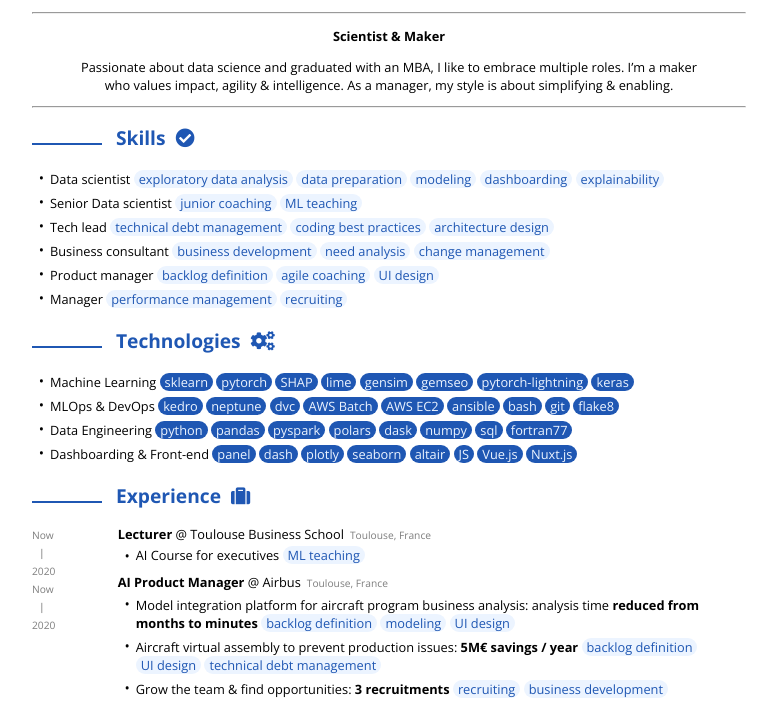
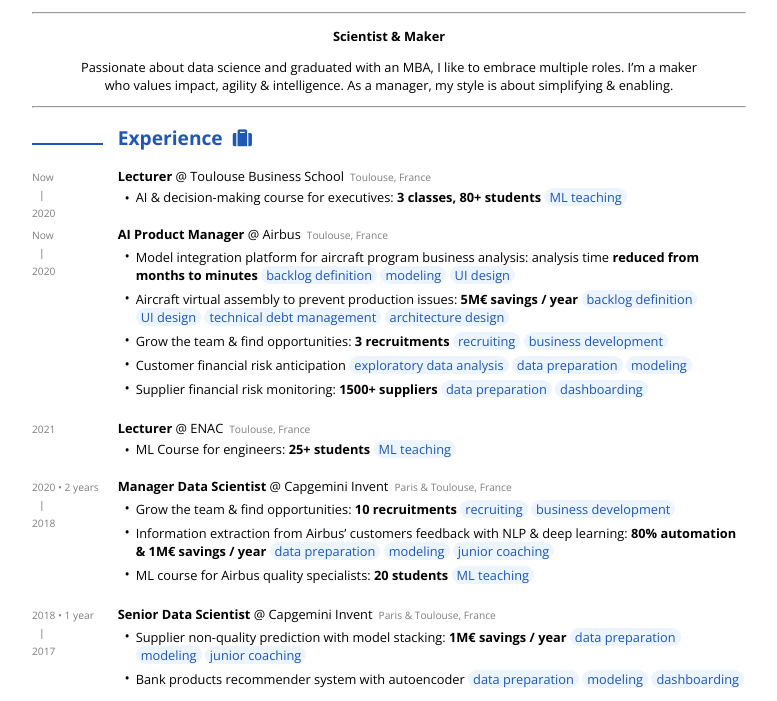
Before and after one commit to qchenevier/resume, a plain HTML site: page index.html in a window 1280 px wide. Shown: the part 78-779 px from the top of the page, without its empty margins (251-1028 px from the left). Drawn offline with nearby package versions, Linux system fonts and the light colour scheme.

Commit message:
polishing

```diff
--- a/index.html
+++ b/index.html
@@ -32,35 +32,19 @@
 <p>Passionate about data science and graduated with an MBA, I like to embrace multiple roles. I’m a maker who values impact, agility &amp; intelligence. As a manager, my style is about simplifying &amp; enabling.</p>
 </blockquote>
 <hr />
-<h2 id="skills">Skills  <i class="fa fa-check-circle"></i></h2>
-<ul>
-<li><p>Data scientist <sk>exploratory data analysis</sk> <sk>data preparation</sk> <sk>modeling</sk> <sk>dashboarding</sk> <sk>explainability</sk></p></li>
-<li><p>Senior Data scientist <sk>junior coaching</sk> <sk>ML teaching</sk></p></li>
-<li><p>Tech lead <sk>technical debt management</sk> <sk>coding best practices</sk> <sk>architecture design</sk></p></li>
-<li><p>Business consultant <sk>business development</sk> <sk>need analysis</sk> <sk>change management</sk></p></li>
-<li><p>Product manager <sk>backlog definition</sk> <sk>agile coaching</sk> <sk>UI design</sk></p></li>
-<li><p>Manager <sk>performance management</sk> <sk>recruiting</sk></p></li>
-</ul>
-<h2 id="technologies">Technologies  <i class="fa fa-cogs"></i></h2>
-<ul>
-<li><p>Machine Learning <tk>sklearn</tk> <tk>pytorch</tk> <tk>SHAP</tk> <tk>lime</tk> <tk>gensim</tk> <tk>gemseo</tk> <tk>pytorch-lightning</tk> <tk>keras</tk></p></li>
-<li><p>MLOps &amp; DevOps <tk>kedro</tk> <tk>neptune</tk> <tk>dvc</tk> <tk>AWS Batch</tk> <tk>AWS EC2</tk> <tk>ansible</tk> <tk>bash</tk> <tk>git</tk> <tk>flake8</tk></p></li>
-<li><p>Data Engineering <tk>python</tk> <tk>pandas</tk> <tk>pyspark</tk> <tk>polars</tk> <tk>dask</tk> <tk>numpy</tk> <tk>sql</tk> <tk>fortran77</tk></p></li>
-<li><p>Dashboarding &amp; Front-end <tk>panel</tk> <tk>dash</tk> <tk>plotly</tk> <tk>seaborn</tk> <tk>altair</tk> <tk>JS</tk> <tk>Vue.js</tk> <tk>Nuxt.js</tk></p></li>
-</ul>
 <h2 id="experience">Experience  <i class="fa fa-suitcase"></i></h2>
 <dl>
 <dt><date>Now</br>⎹</br>2020</date></dt>
 <dd><p><strong>Lecturer</strong> @ Toulouse Business School<lite>Toulouse, France</lite></p>
 <ul>
-<li>AI Course for executives <sk>ML teaching</sk></li>
+<li>AI &amp; decision-making course for executives: <strong>3 classes, 80+ students</strong> <sk>ML teaching</sk></li>
 </ul>
 </dd>
 <dt><date>Now</br>⎹</br>2020</date></dt>
 <dd><p><strong>AI Product Manager</strong> @ Airbus<lite>Toulouse, France</lite></p>
 <ul>
 <li><p>Model integration platform for aircraft program business analysis: analysis time <strong>reduced from months to minutes</strong> <sk>backlog definition</sk> <sk>modeling</sk> <sk>UI design</sk></p></li>
-<li><p>Aircraft virtual assembly to prevent production issues: <strong>5M€ savings / year</strong> <sk>backlog definition</sk> <sk>UI design</sk> <sk>technical debt management</sk></p></li>
+<li><p>Aircraft virtual assembly to prevent production issues: <strong>5M€ savings / year</strong> <sk>backlog definition</sk> <sk>UI design</sk> <sk>technical debt management</sk> <sk>architecture design</sk></p></li>
 <li><p>Grow the team &amp; find opportunities: <strong>3 recruitments</strong> <sk>recruiting</sk> <sk>business development</sk></p></li>
 <li><p>Customer financial risk anticipation <sk>exploratory data analysis</sk> <sk>data preparation</sk> <sk>modeling</sk></p></li>
 <li><p>Supplier financial risk monitoring: <strong>1500+ suppliers</strong> <sk>data preparation</sk> <sk>dashboarding</sk></p></li>
@@ -69,7 +53,7 @@
 <dt><date>2021</date></dt>
 <dd><p><strong>Lecturer</strong> @ ENAC<lite>Toulouse, France</lite></p>
 <ul>
-<li>ML Course for engineers <sk>ML teaching</sk></li>
+<li>ML Course for engineers: <strong>25+ students</strong> <sk>ML teaching</sk></li>
 </ul>
 </dd>
 <dt><date>2020 • 2 years</br>⎹</br>2018</date></dt>
@@ -134,6 +118,22 @@
 <dd>Udacity - Data Analyst Nanodegree
 </dd>
 </dl>
+<h2 id="skills">Skills  <i class="fa fa-check-circle"></i></h2>
+<ul>
+<li><p>Data scientist <sk>exploratory data analysis</sk> <sk>data preparation</sk> <sk>modeling</sk> <sk>dashboarding</sk> <sk>explainability</sk></p></li>
+<li><p>Senior Data scientist <sk>junior coaching</sk> <sk>ML teaching</sk></p></li>
+<li><p>Tech lead <sk>technical debt management</sk> <sk>coding best practices</sk> <sk>architecture design</sk></p></li>
+<li><p>Business consultant <sk>business development</sk> <sk>need analysis</sk> <sk>change management</sk></p></li>
+<li><p>Product manager <sk>backlog definition</sk> <sk>agile coaching</sk> <sk>UI design</sk></p></li>
+<li><p>Manager <sk>performance management</sk> <sk>recruiting</sk></p></li>
+</ul>
+<h2 id="technologies">Technologies  <i class="fa fa-cogs"></i></h2>
+<ul>
+<li><p>Machine Learning <tk>sklearn</tk> <tk>pytorch</tk> <tk>SHAP</tk> <tk>lime</tk> <tk>gensim</tk> <tk>gemseo</tk> <tk>pytorch-lightning</tk> <tk>keras</tk></p></li>
+<li><p>MLOps &amp; DevOps <tk>kedro</tk> <tk>neptune</tk> <tk>dvc</tk> <tk>AWS Batch</tk> <tk>AWS EC2</tk> <tk>ansible</tk> <tk>bash</tk> <tk>git</tk> <tk>flake8</tk></p></li>
+<li><p>Data Engineering <tk>python</tk> <tk>pandas</tk> <tk>pyspark</tk> <tk>polars</tk> <tk>dask</tk> <tk>numpy</tk> <tk>sql</tk> <tk>fortran77</tk></p></li>
+<li><p>Dashboarding &amp; Front-end <tk>panel</tk> <tk>dash</tk> <tk>plotly</tk> <tk>seaborn</tk> <tk>altair</tk> <tk>JS</tk> <tk>Vue.js</tk> <tk>Nuxt.js</tk></p></li>
+</ul>
 <h2 id="open-source-contributions">Open Source Contributions  <i class="fab fa-github"></i></h2>
 <p><a href="https://github.com/qchenevier/scribbleton-live">🎵 Scribbleton Live</a>: an in-browser audio workstation, deployed here <a href="https://scribbleton.live/">👉 scribbleton.live</a> <tk>Vue.js</tk> <tk>Nuxt.js</tk></p>
 <p><a href="https://github.com/qchenevier/huma">📝 HuMa</a>: a blog about Humans &amp; Machines, deployed here <a href="https://qchenevier.github.io/huma/">👉 qchenevier.github.io/huma</a> <tk>Vue.js</tk>, <tk>Nuxt.js</tk></p>
@@ -142,7 +142,7 @@
 <p><a href="https://github.com/qchenevier/cours-IA">👨‍🏫 Cours IA</a>: a course on Artifical Intelligence for the <a href="https://www.tbs-education.fr/formation/global-executive-mba/">MBA</a> of <a href="https://www.tbs-education.fr/">TBS</a> (in french 🇫🇷) available as a <a href="https://qchenevier.github.io/cours-IA/cours_12h_presentiel.html">👉 html presentation</a></p>
 <p><a href="https://github.com/qchenevier/ansible_sagemaker">⚙️ Ansible Sagemaker</a>: infrastructure as code to mimic AWS Sagemaker Notebook <tk>ansible</tk> <tk>AWS EC2</tk></p>
 <p><a href="https://github.com/qchenevier/eumetsat-osx-wallpaper">🌍 Eumetsat OSX Wallpaper</a>: real time view of our planet in your macbook’s wallpaper <tk>python</tk></p>
-<h2 id="hobbies">Hobbies  <i class="fa fa-gamepad"></i> <i class="fa fa-book"></i></h2>
+<h2 id="hobbies">Hobbies  <i class="fa fa-gamepad"></i></h2>
 <dl>
 <dt>Travelling</dt>
 <dd>around 20 countries visited: Canada, Vietnam, Kazakhstan…
--- a/style.css
+++ b/style.css
@@ -44,8 +44,8 @@ h2:before {
     content: "";
     display: inline-block;
     margin-right: 2%;
-    width: calc(var(--side-bar-size) - 16px);
-    /* width: 12%; */
+    /* width: calc(var(--side-bar-size) - 16px); */
+    width: 10%;
     height: 2px;
     background-color: var(--color-outline);
 }
@@ -84,6 +84,11 @@ lite {
 
 date {
     text-align: right;
+    line-height: 0.1em;
+}
+
+bar {
+    font-size: 0.1em
 }
 
 sk, tk {
@@ -123,9 +128,9 @@ hr {
 }
 
 ul {
-    margin-bottom: 8px;
+    margin-bottom: 18px;
     margin-top: 0px;
-    padding-inline-start: 18px;
+    padding-left: 18px;
 }
 
 li {
```
Also changed, not shown: resume.html (+20 -20 lines), 2 other files.
